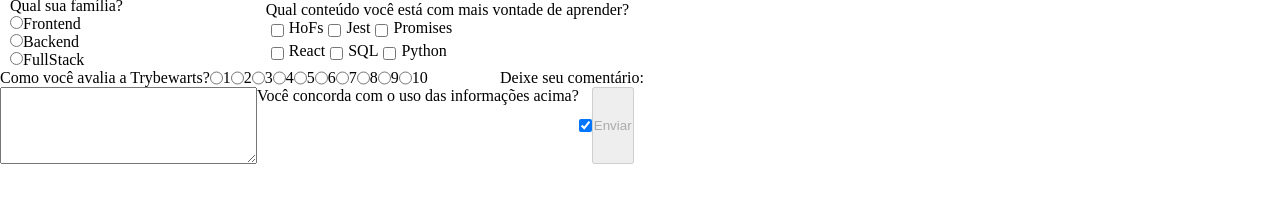
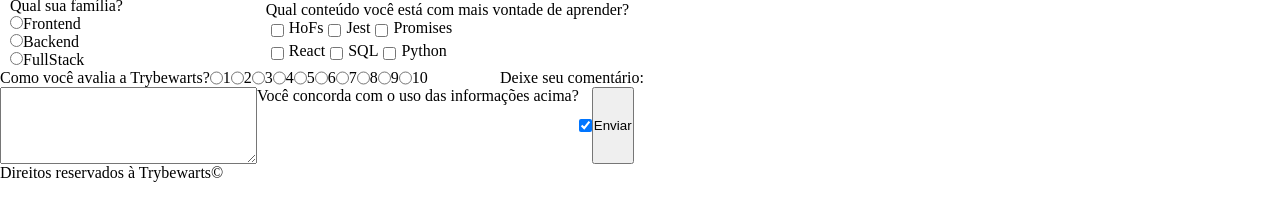
Before and after one commit to christianbvolz/project-trybewarts, a website: page index.html in a window 1280 px wide. Both pictures are taken after a click on the checkbox "Você concorda com o uso das informações acima?". Shown: the part 55-276 px from the top of the page. Drawn offline with Linux system fonts and the light colour scheme.

Commit message:
requisitos  18 e 19

```diff
--- a/index.html
+++ b/index.html
@@ -51,6 +51,9 @@
       <button type="submit" disabled id="submit-btn">Enviar</button>
     </form>
   </main>
+  <footer>
+    <p>Direitos reservados à Trybewarts©</p>
+  </footer>
   <script src="script.js"></script>
 </body>
 </html>
--- a/script.js
+++ b/script.js
@@ -1 +1,10 @@
 const checkBox = document.getElementById('agreement');
+const submitBtn = document.getElementById('submit-btn');
+
+checkBox.addEventListener('click', (element) => {
+  if (element.target.checked === true) {
+    submitBtn.disabled = false;
+  } else {
+    submitBtn.disabled = true;
+  }
+});
```
Also changed, not shown: style.css (line endings or trailing spaces).
